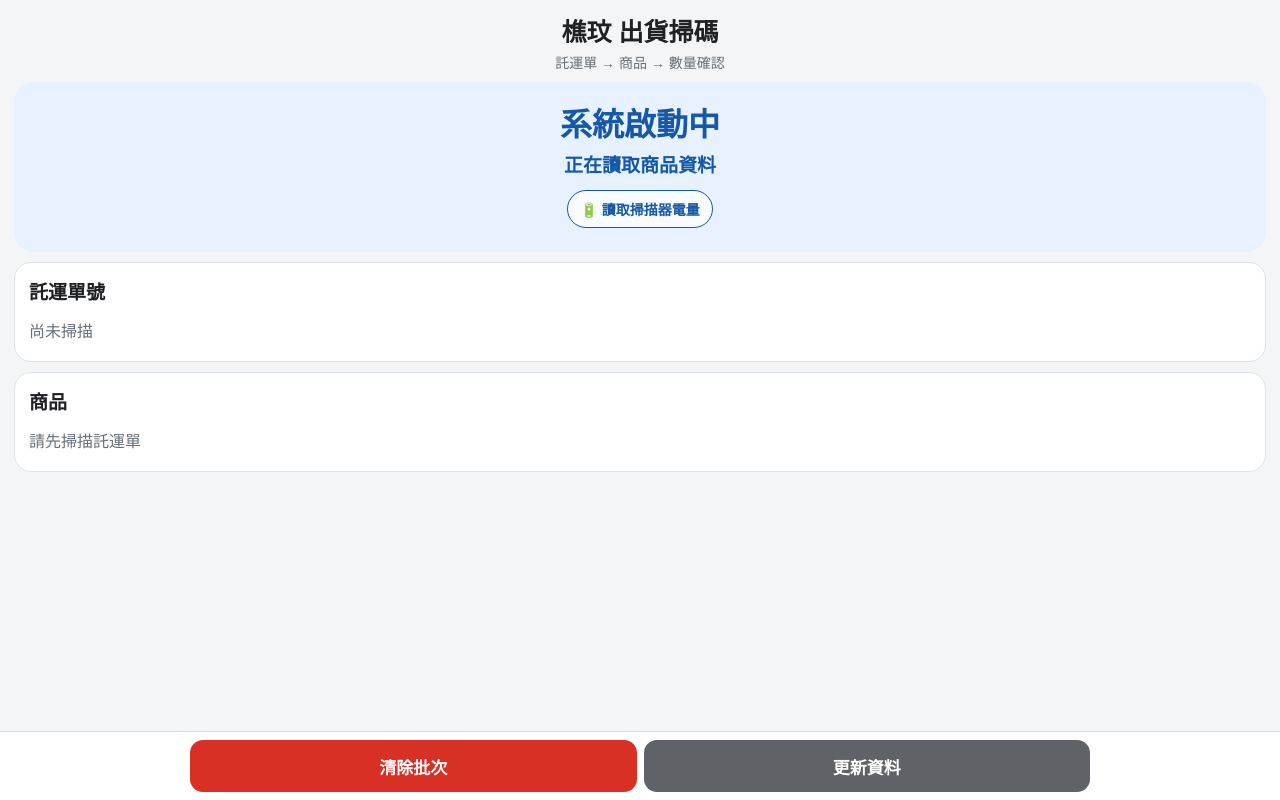
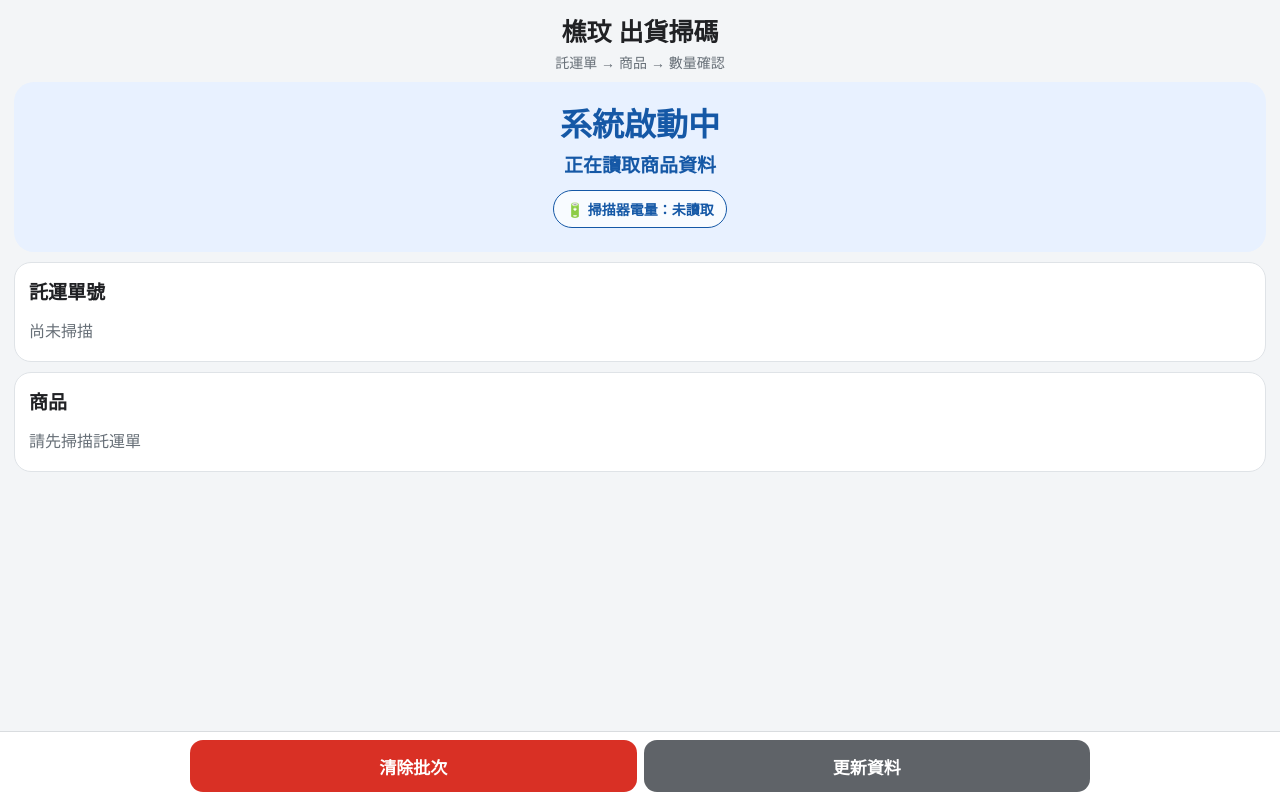
Before and after one commit to MRMOTOROIL/warehouse-scanner, a website: page index.html in a window 1280 px wide. Drawn offline with Linux system fonts and the light colour scheme.

```diff
--- a/index.html
+++ b/index.html
@@ -850,7 +850,7 @@
   <div class="status waiting" id="status">
     <div id="statusTitle" class="status-title">系統啟動中</div>
     <div id="statusMessage" class="status-message">正在讀取商品資料</div>
-    <button id="batteryButton" class="battery-button" type="button" onclick="connectScannerBattery()">🔋 讀取掃描器電量</button>
+    <button id="batteryButton" class="battery-button" type="button" onclick="connectScannerBattery()">🔋 掃描器電量：未讀取</button>
   </div>
 
   <div class="card">
```
